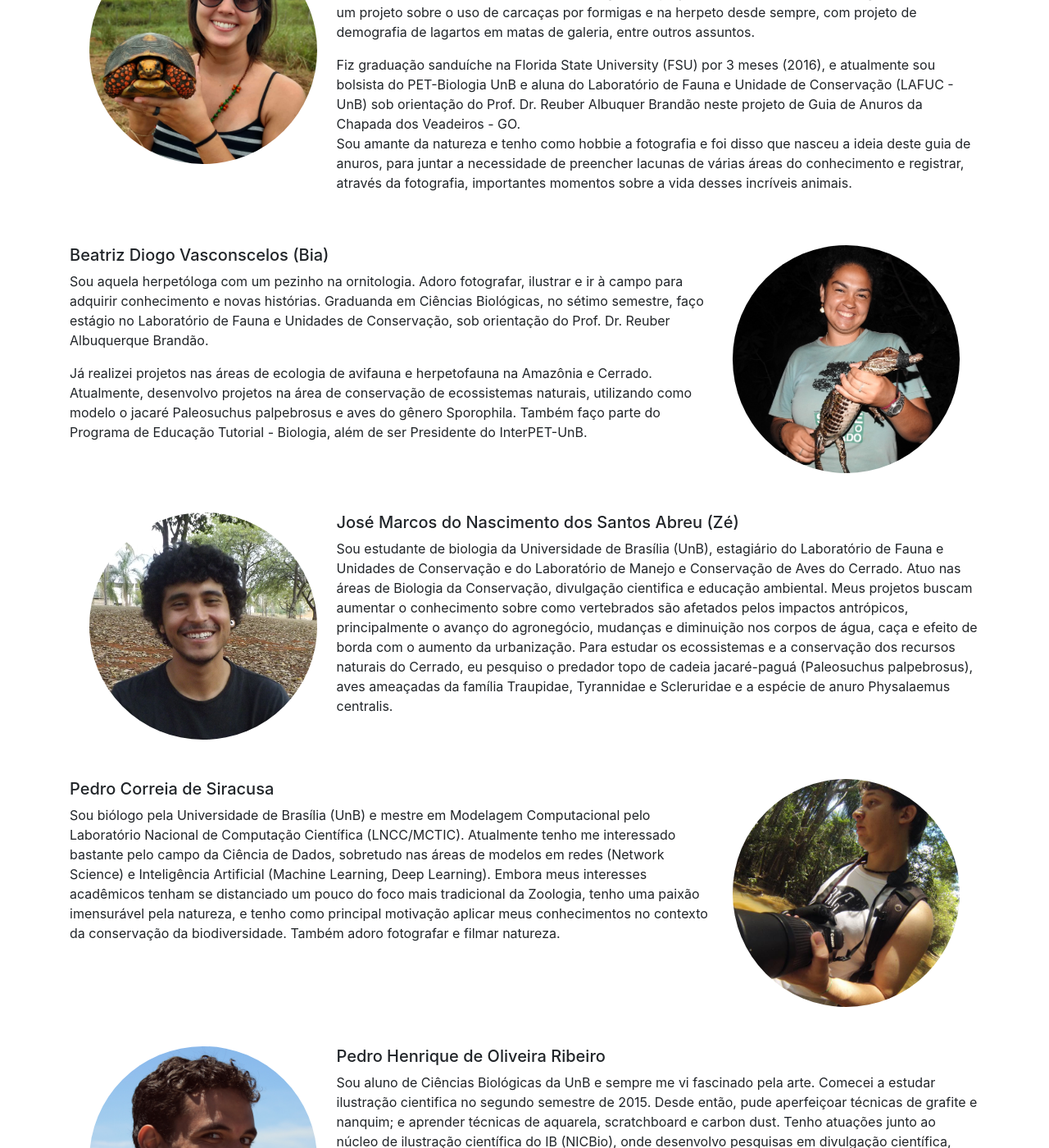
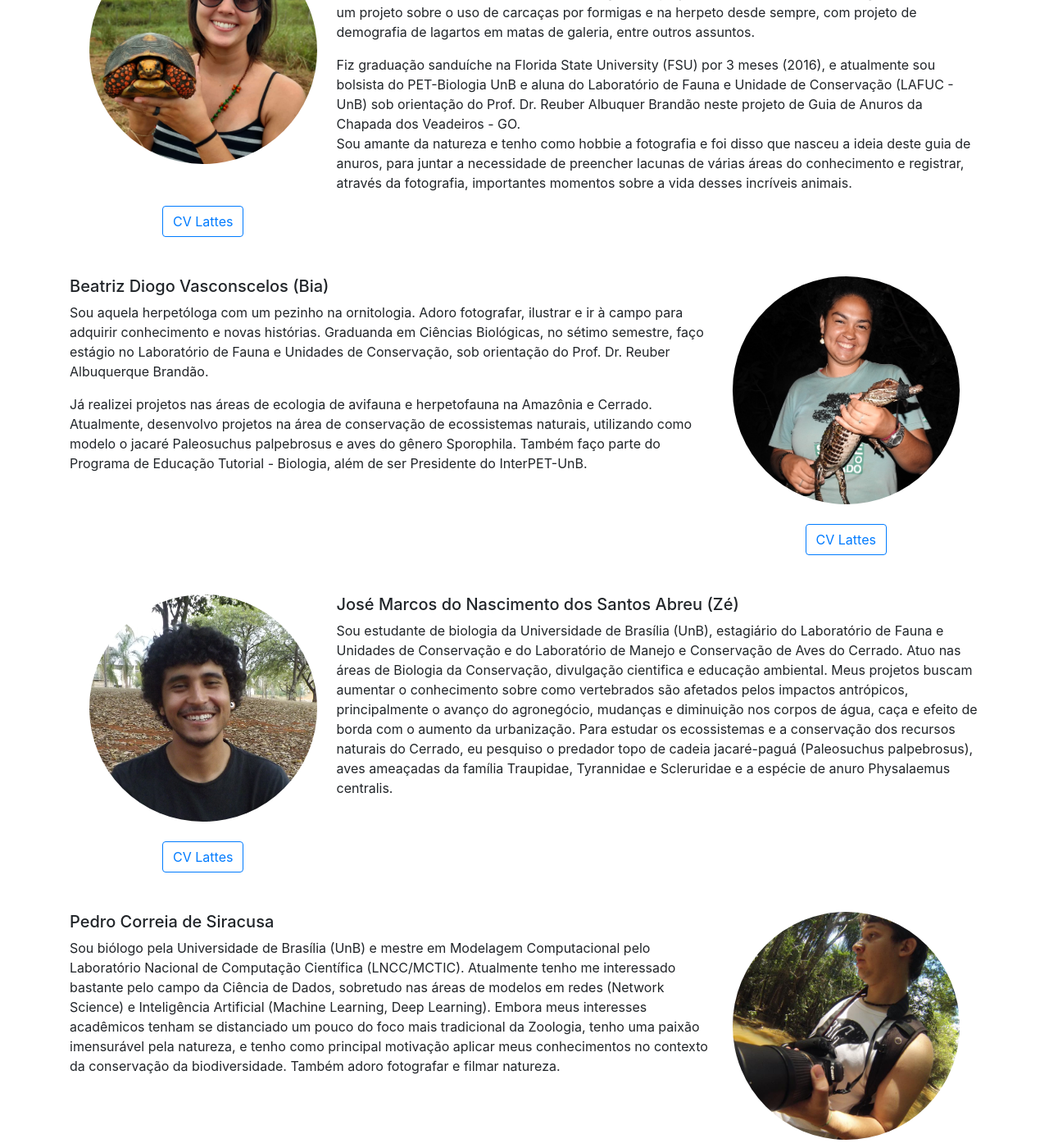
Before and after one commit to pedrosiracusa/guia_anuros_chapada, a Jekyll site: the page built from autores.html, in a window 1280 px wide and 1400 px high, scrolled down 237 px. Shown: the whole window at 82% size. Built offline with Jekyll 4.4.1, drawn with Linux system fonts in a browser that asks for light colours; some of the changed text lies outside the part shown.

Commit message:
Updating autors page

```diff
--- a/autores.html
+++ b/autores.html
@@ -8,13 +8,16 @@ title: Autores
 
 <div class="row mb-5">
   <div class="media">
-    <img class="mx-4 w-25 rounded-circle" src="{{site.baseurl}}/assets/img/authors-avatar/ana_avatar.jpg" alt="Generic placeholder image">
+    <img class="w-25 rounded-circle mb-4 mx-4" src="{{site.baseurl}}/assets/img/authors-avatar/ana_avatar.jpg" alt="Generic placeholder image">
     <div class="media-body">
       <h5 class="mt-0">Ana Cecília Holler del Prette (Ana)</h5>
       <p>Sou graduanda em Ciências Biológicas pela Universidade de Brasília (UnB) e já atuei em várias áreas, como: na anatomia com monitoria, na ecologia com projeto de extensão, na entomologia forense com um projeto sobre o uso de carcaças por formigas e na herpeto desde sempre, com projeto de demografia de lagartos em matas de galeria, entre outros assuntos.</p>
       <p class="mb-0">Fiz graduação sanduíche na Florida State University (FSU) por 3 meses (2016), e atualmente sou bolsista do PET-Biologia UnB e aluna do Laboratório de Fauna e Unidade de Conservação (LAFUC - UnB) sob orientação do Prof. Dr. Reuber Albuquer Brandão neste projeto de Guia de Anuros da Chapada dos Veadeiros - GO.</p>
       <p>Sou amante da natureza e tenho como hobbie a fotografia e foi disso que nasceu a ideia deste guia de anuros, para juntar a necessidade de preencher lacunas de várias áreas do conhecimento e registrar, através da fotografia, importantes momentos sobre a vida desses incríveis animais. </p>
     </div>
+  </div>
+  <div class="d-flex justify-content-center w-25 mx-4">
+      <a class="btn btn-outline-primary mx-1" href="http://buscatextual.cnpq.br/buscatextual/visualizacv.do?metodo=apresentar&id=K8788981U2" target="_blank" role="button">CV Lattes</a>
   </div>
 </div>
 
@@ -28,19 +31,27 @@ title: Autores
       </p>
       <p class="mb-0">Já realizei projetos nas áreas de ecologia de avifauna e herpetofauna na Amazônia e Cerrado. Atualmente, desenvolvo projetos na área de conservação de ecossistemas naturais, utilizando como modelo o jacaré Paleosuchus palpebrosus e aves do gênero Sporophila. Também faço parte do Programa de Educação Tutorial - Biologia, além de ser Presidente do InterPET-UnB. </p>
     </div>
-    <img class="mx-4 w-25 rounded-circle" src="{{site.baseurl}}/assets/img/authors-avatar/bia_avatar.jpg" alt="Generic placeholder image">
+    <img class="w-25 rounded-circle mb-4 mx-4" src="{{site.baseurl}}/assets/img/authors-avatar/bia_avatar.jpg" alt="Generic placeholder image">
+  </div>
+  <div class="d-flex justify-content-end w-100">
+    <div class="d-flex justify-content-center w-25 mx-4">
+      <a class="btn btn-outline-primary mx-1" href="http://buscatextual.cnpq.br/buscatextual/visualizacv.do?id=K8531402E5" target="_blank" role="button">CV Lattes</a>
+    </div>
   </div>
 </div>
 
 <div class="row mb-5">
   <div class="media">
-    <img class="mx-4 w-25 rounded-circle" src="{{site.baseurl}}/assets/img/authors-avatar/ze_avatar.jpg" alt="Generic placeholder image">
+    <img class="w-25 rounded-circle mb-4 mx-4" src="{{site.baseurl}}/assets/img/authors-avatar/ze_avatar.jpg" alt="Generic placeholder image">
     <div class="media-body">
       <h5 class="mt-0">José Marcos do Nascimento dos Santos Abreu (Zé)</h5>
       <p> Sou estudante de biologia da Universidade de Brasília (UnB), estagiário do Laboratório de Fauna e Unidades de Conservação e do Laboratório de Manejo e Conservação de Aves do Cerrado. Atuo nas áreas de Biologia da Conservação, divulgação cientifica e educação ambiental. Meus projetos buscam aumentar o conhecimento sobre como vertebrados são afetados pelos impactos antrópicos, principalmente o avanço do agronegócio, mudanças e diminuição nos corpos de água, caça e efeito de borda com o aumento da urbanização.
 
            Para estudar os ecossistemas e a conservação dos recursos naturais do Cerrado, eu pesquiso o predador topo de cadeia jacaré-paguá (Paleosuchus palpebrosus), aves ameaçadas da família Traupidae, Tyrannidae e Scleruridae e a espécie de anuro Physalaemus centralis.</p>
     </div>
+  </div>
+  <div class="d-flex justify-content-center w-25 mx-4">
+      <a class="btn btn-outline-primary mx-1" href="http://buscatextual.cnpq.br/buscatextual/visualizacv.do?metodo=apresentar&id=K8200509P8" target="_blank" role="button">CV Lattes</a>
   </div>
 </div>
 
@@ -53,19 +64,29 @@ title: Autores
       Embora meus interesses acadêmicos tenham se distanciado um pouco do foco mais tradicional da Zoologia, tenho uma paixão imensurável pela natureza, e tenho como principal motivação aplicar meus conhecimentos no contexto da conservação da biodiversidade.
            Também adoro fotografar e filmar natureza.</p>
     </div>
-    <img class="mx-4 w-25 rounded-circle" src="{{site.baseurl}}/assets/img/authors-avatar/psiracusa_avatar.jpg" alt="Generic placeholder image">
+    <img class="w-25 rounded-circle mb-4 mx-4" src="{{site.baseurl}}/assets/img/authors-avatar/psiracusa_avatar.jpg" alt="Generic placeholder image">
+  </div>
+  <div class="d-flex justify-content-end w-100">
+    <div class="d-flex justify-content-center w-25 mx-4">
+      <a class="btn btn-outline-primary mx-1" href="https://pedrosiracusa.com" target="_blank" role="button">Site</a>
+      <a class="btn btn-outline-primary mx-1" href="http://buscatextual.cnpq.br/buscatextual/visualizacv.do?metodo=apresentar&id=K4365211E8" target="_blank" role="button">CV Lattes</a>
+    </div>
   </div>
 </div>
 
 <div class="row mb-5">
   <div class="media">
-    <img class="mx-4 w-25 rounded-circle" src="{{site.baseurl}}/assets/img/authors-avatar/pedrohenrique_avatar.jpg" alt="Generic placeholder image">
+    <img class="w-25 rounded-circle my-4 mx-4" src="{{site.baseurl}}/assets/img/authors-avatar/pedrohenrique_avatar.jpg" alt="Generic placeholder image">
     <div class="media-body">
       <h5 class="mt-0">Pedro Henrique de Oliveira Ribeiro</h5>
       <p> Sou aluno de Ciências Biológicas da UnB e sempre me vi fascinado pela arte. Comecei a estudar ilustração cientifica no segundo semestre de 2015. Desde então, pude aperfeiçoar técnicas de grafite e nanquim; e aprender técnicas de aquarela, scratchboard e carbon dust.
            Tenho atuações junto ao núcleo de ilustração científica do IB (NICBio), onde desenvolvo pesquisas em divulgação científica, construindo materiais didáticos para alunos e professores da graduação.
            Como todo bom ilustrador, amo retratar a história natural e utilizar das novas ferramentas de desing para aproximar o público leigo do conhecimento científico. Por isso, além do conhecimento biológico, sempre estou a procura de aprimorar minhas habilidades como design gráfico, utilizando dos programas Adobe©</p>
     </div>
+  </div>
+  <div class="d-flex justify-content-center w-25 mx-4">
+      <a class="btn btn-outline-primary mx-1" href="https://www.behance.net/gallery/59724787/Botanical-Watercolor" target="_blank" role="button">Site</a>
+      <a class="btn btn-outline-primary mx-1" href="http://buscatextual.cnpq.br/buscatextual/visualizacv.do?metodo=apresentar&id=K8479033P6" target="_blank" role="button">CV Lattes</a>
   </div>
 </div>
 
@@ -77,7 +98,12 @@ title: Autores
       <p>Professor adjunto do curso de Engenharia Florestal da UnB. Bacharel em Biologia e Doutor em Ecologia pela Universidade de Brasília. Orienta nos Programas de Pós-Graduação em Ciências Florestais (mestrado e doutorado) e Zoologia (Mestrado e Doutorado). Tem experiência na área de Ecologia, Conservação, ecologia e taxonomia da herpetofauna do Cerrado; fragmentação de hábitats, inventários e Unidades de Conservação.
       Professor orientador deste projeto dentre vários outros que acontece no Laboratório de Fauna e Unidades de conservação (LAFUC), na qual oriento alunos de graduação e da pós-graduação.</p>
     </div>
-    <img class="mx-4 w-25 rounded-circle" src="{{site.baseurl}}/assets/img/authors-avatar/reuber_avatar.jpg" alt="Generic placeholder image">
+    <img class="w-25 rounded-circle mb-4 mx-4" src="{{site.baseurl}}/assets/img/authors-avatar/reuber_avatar.jpg" alt="Generic placeholder image">
+  </div>
+  <div class="d-flex justify-content-end w-100">
+    <div class="d-flex justify-content-center w-25 mx-4">
+      <a class="btn btn-outline-primary mx-1" href="http://buscatextual.cnpq.br/buscatextual/visualizacv.do?metodo=apresentar&id=K4798173A4" target="_blank" role="button">CV Lattes</a>
+    </div>
   </div>
 </div>
 
```
